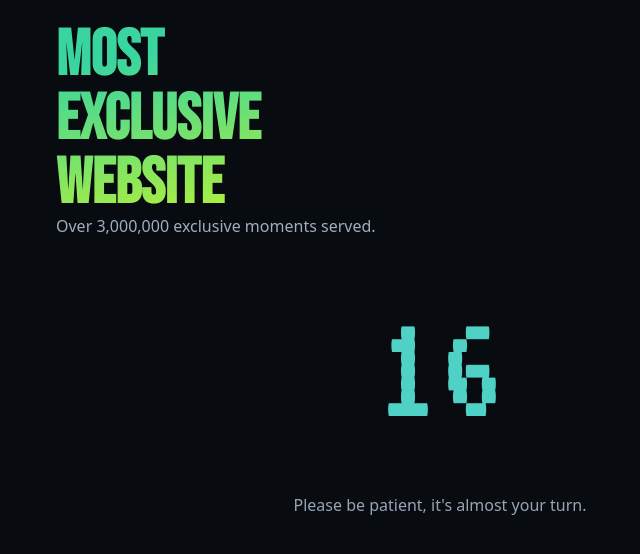
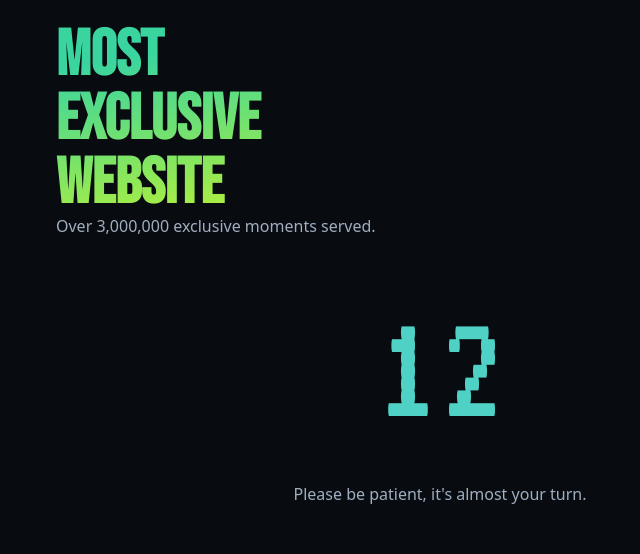
Before and after one commit to jfols/svelte-starter, a Svelte app: page / in a window 1280 px wide. Shown: the top 554 px of the page, without its empty margins (200-840 px from the left). Built offline with nearby package versions, Linux system fonts and the light colour scheme.

Commit message:
add sean

```diff
--- a/src/routes/Home.svelte
+++ b/src/routes/Home.svelte
@@ -8,9 +8,9 @@
 
   let isAbleToEnter = false;
   let hasEntered = false;
-  let secondsWaited = 20;
+  let secondsWaited = 17;
   let secondsUntilIn = secondsWaited;
-  let messageDelay = 19;
+  let messageDelay = 55;
   let interval;
 
   onMount(() => {
--- a/src/routes/In.svelte
+++ b/src/routes/In.svelte
@@ -6,10 +6,14 @@
   let currentTrack = 0;
   let tracks = [
     {
+      src: "https://www.youtube.com/embed/pp3FAKUn63Y?autoplay=1",
+      tagline: "Sean is very talented at making the videos."
+    },
+    {
       src:
         "https://w.soundcloud.com/player/?url=https%3A//api.soundcloud.com/tracks/656326487&color=%23805ad5&auto_play=true&hide_related=false&show_comments=true&show_user=true&show_reposts=false&show_teaser=true&visual=true",
       tagline:
-        "This song had 69 plays when we first posted it. Let's see what we can do about that."
+        "This song had 69 plays when we first posted it. Let's see what we can do about that. Hmmm, 1000+ plays per day, you're all doing good work."
     },
     {
       src:
@@ -27,7 +31,7 @@
       tagline: "Bad and goldddddddddd."
     },
     {
-      src: "https://www.youtube.com/embed/N-QxeSz3A0E",
+      src: "https://www.youtube.com/embed/N-QxeSz3A0E?autoplay=1",
       tagline: "Fun with spam callers."
     },
     {
```
